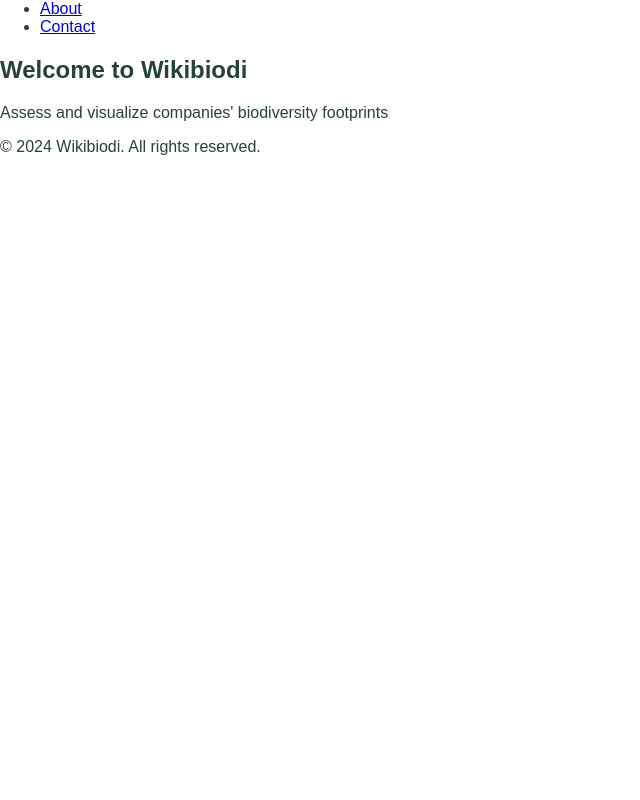
After one commit to eheurard/wikibiodi, a Django app: page /home/ in a window 1280 px wide. The commit adds this page. Shown: the whole page, without its empty margins (0-640 px from the left). Run offline with Django 4.2, Linux system fonts and the light colour scheme.

Commit message:
add app.css

```diff
--- /dev/null
+++ b/blog/templates/blog/home.html
@@ -0,0 +1,13 @@
+{% extends 'base.html' %}
+{% load static %}
+{% block content %}
+
+<div class="container">
+    <section class="hero">
+        <div class="hero-content">
+            <h1>Welcome to Wikibiodi</h1>
+            <p>Assess and visualize companies' biodiversity footprints</p>
+        </div>
+    </section>
+</div>
+{% endblock content %}
--- a/blog/views.py
+++ b/blog/views.py
@@ -1,3 +1,5 @@
 from django.shortcuts import render
 
 # Create your views here.
+def home (request):
+    return render(request, 'blog/home.html')
--- /dev/null
+++ b/static/app.css
@@ -0,0 +1,17 @@
+/* Root colors */
+:root {
+    --color1: #254336;
+    --color2: #6B8A7A;
+    --color3: #B7B597;
+    --color4: #DAD3BE;
+    --text-color: #ffffff;
+}
+
+/* General styles */
+body {
+    font-family: Arial, sans-serif;
+    background-color: #ffffff;
+    color: var(--color1);
+    margin: 0;
+    padding: 0;
+}
--- a/templates/base.html
+++ b/templates/base.html
@@ -5,7 +5,7 @@
     <meta charset="UTF-8">
     <meta name="viewport" content="width=device-width, initial-scale=1.0">
     <title>Wikibiodi - Home</title>
-    <link rel="stylesheet" href="{% static 'wikibiodi/styles.css' %}" />
+    <link rel="stylesheet" href="{% static 'app.css' %}">
 </head>
 <body>
     <nav class="navbar">
--- a/wikibiodi/settings.py
+++ b/wikibiodi/settings.py
@@ -11,6 +11,7 @@ https://docs.djangoproject.com/en/4.2/ref/settings/
 """
 
 from pathlib import Path
+import os
 
 # Build paths inside the project like this: BASE_DIR / 'subdir'.
 BASE_DIR = Path(__file__).resolve().parent.parent
@@ -120,6 +121,7 @@ USE_TZ = True
 # https://docs.djangoproject.com/en/4.2/howto/static-files/
 
 STATIC_URL = 'static/'
+STATICFILES_DIRS = [BASE_DIR.joinpath('static/')]
 
 # Default primary key field type
 # https://docs.djangoproject.com/en/4.2/ref/settings/#default-auto-field
--- a/wikibiodi/urls.py
+++ b/wikibiodi/urls.py
@@ -18,9 +18,11 @@ from django.contrib import admin
 from django.urls import path
 
 import authentication.views
+import blog.views
 
 urlpatterns = [
     path('admin/', admin.site.urls),
     path('', authentication.views.login_page, name='login'),
     path('logout/', authentication.views.logout_user, name='logout'),
+    path('home/', blog.views.home, name='home')
 ]
```
